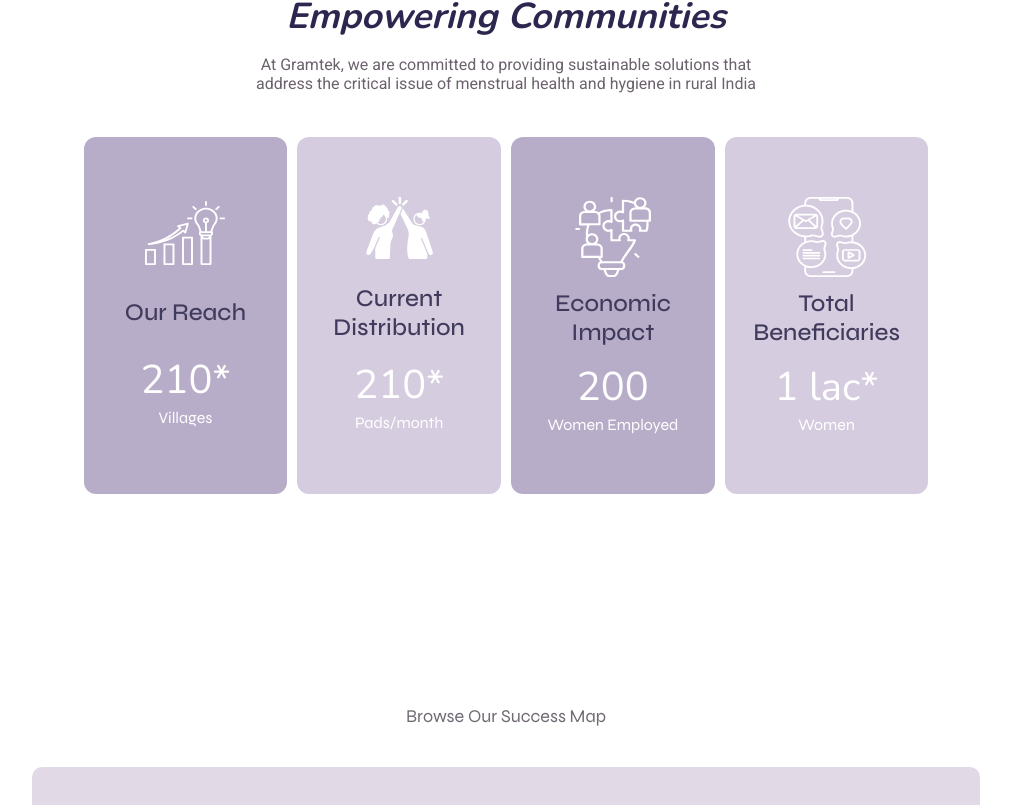
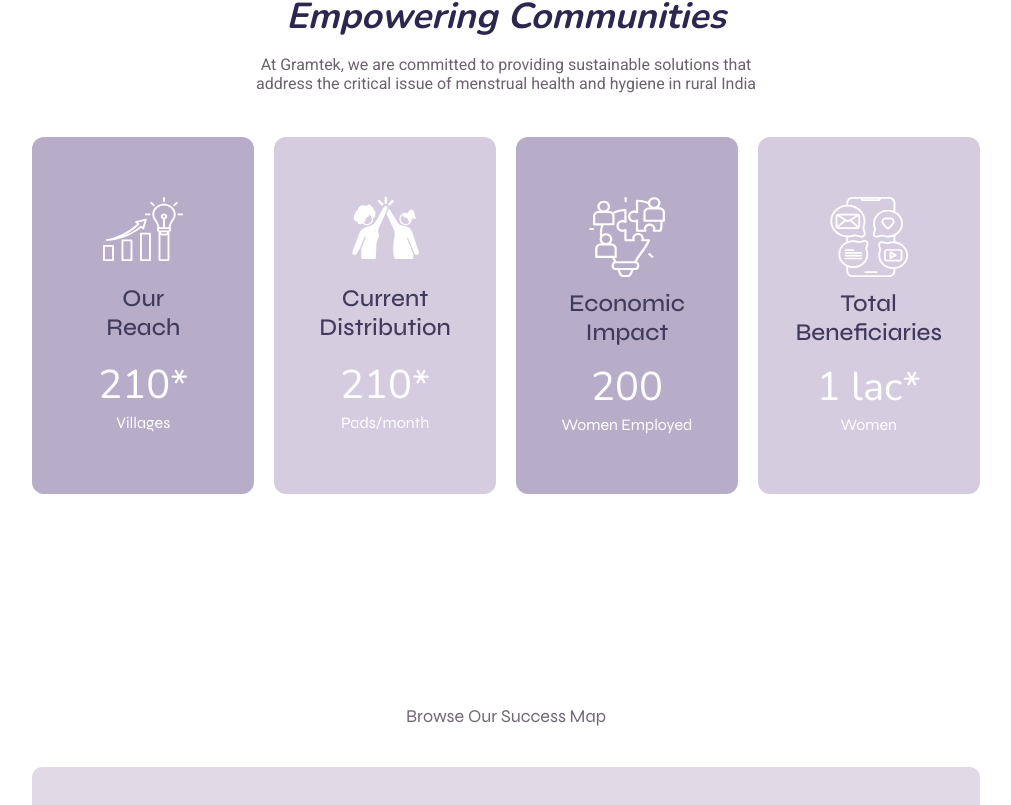
Before and after one commit to exploresahil/gramtek-landing-mvp, a Next.js app: page / in a window 1280 px wide. Shown: the part 975-1780 px from the top of the page, without its empty margins (134-1145 px from the left). Built offline with nearby package versions, Linux system fonts and the light colour scheme; a web font is replaced by a local one.

Commit message:
Fixed: Alignment and horizontal scroll issue

```diff
--- a/src/components/home/distributionModel/package/style.scss
+++ b/src/components/home/distributionModel/package/style.scss
@@ -2,6 +2,7 @@
 
 #DistributionPackage {
   margin-top: rem(100);
+  overflow-x: clip;
 
   @include breakpoint(medium) {
     margin-top: rem(40);
--- a/src/components/home/mission/style.scss
+++ b/src/components/home/mission/style.scss
@@ -124,21 +124,19 @@
     gap: rem(8);
 
     @include breakpoint(medium) {
-      padding-inline: 4vw;
       display: grid;
       grid-template-columns: repeat(4, 1fr);
-      gap: rem(10);
+      justify-content: space-between;
+      gap: rem(20);
     }
 
     @include breakpoint(xlarge) {
-      padding-inline: 4vw;
-      gap: rem(10);
+      gap: rem(40);
     }
 
     @include breakpoint(xxlarge) {
       margin-top: rem(80);
-      padding-inline: 8vw;
-      gap: rem(10);
+      gap: 2%;
     }
 
     .card {
@@ -231,13 +229,14 @@
         font-size: rem(24);
         font-weight: 500;
         text-align: center;
+        width: min-content;
 
         @include breakpoint(medium) {
           font-size: rem(24);
         }
 
         @include breakpoint(xlarge) {
-          font-size: rem(28);
+          font-size: rem(30);
         }
 
         @include breakpoint(xxlarge) {
```
